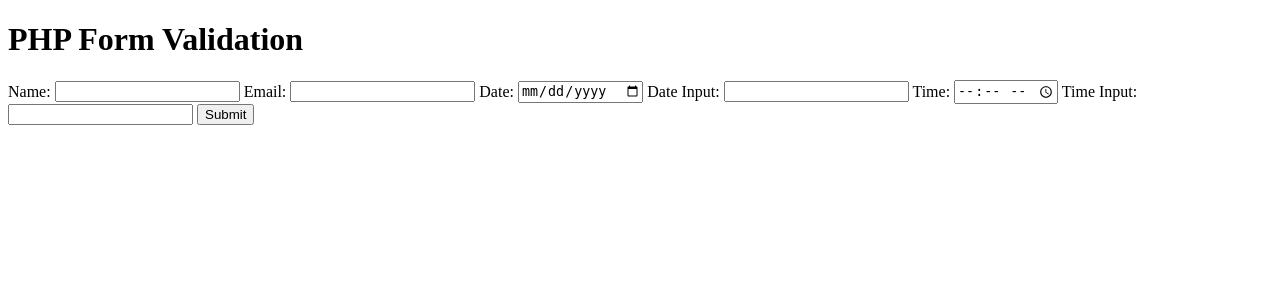
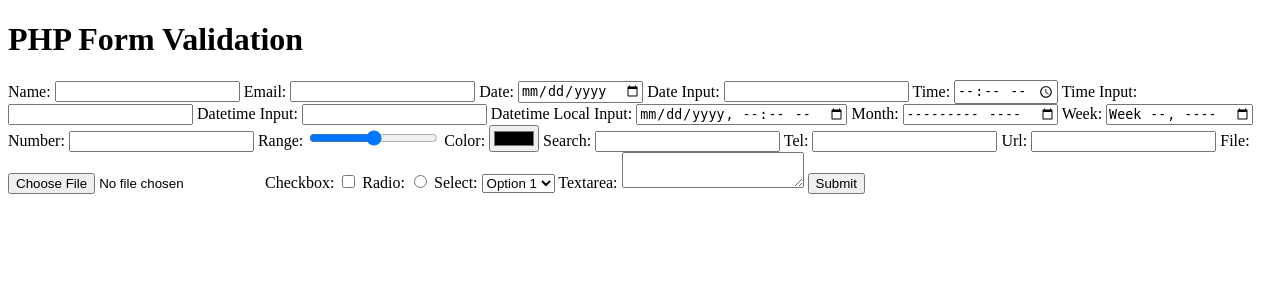
Before and after one commit to lulunac27a/php-form-validation, a PHP site: page / in a window 1280 px wide. Shown: the top 300 px of the page. Run offline with PHP 8.4, Linux system fonts and the light colour scheme.

Commit message:
Add more input fields

```diff
--- a/index.php
+++ b/index.php
@@ -20,6 +20,39 @@
         <input type="time" name="time" id="time">
         <label for="timeInput">Time Input:</label>
         <input type="text" name="timeInput" id="timeInput">
+        <label for="datetimeInput">Datetime Input:</label>
+        <input type="datetime" name="datetimeInput" id="datetimeInput">
+        <label for="datetimeLocalInput">Datetime Local Input:</label>
+        <input type="datetime-local" name="datetimeLocalInput" id="datetimeLocalInput">
+        <label for="month">Month:</label>
+        <input type="month" name="month" id="month">
+        <label for="week">Week:</label>
+        <input type="week" name="week" id="week">
+        <label for="number">Number:</label>
+        <input type="number" name="number" id="number">
+        <label for="range">Range:</label>
+        <input type="range" name="range" id="range">
+        <label for="color">Color:</label>
+        <input type="color" name="color" id="color">
+        <label for="search">Search:</label>
+        <input type="search" name="search" id="search">
+        <label for="tel">Tel:</label>
+        <input type="tel" name="tel" id="tel">
+        <label for="url">Url:</label>
+        <input type="url" name="url" id="url">
+        <label for="file">File:</label>
+        <input type="file" name="file" id="file">
+        <label for="checkbox">Checkbox:</label>
+        <input type="checkbox" name="checkbox" id="checkbox">
+        <label for="radio">Radio:</label>
+        <input type="radio" name="radio" id="radio">
+        <label for="select">Select:</label>
+        <select name="select" id="select">
+            <option value="option1">Option 1</option>
+            <option value="option2">Option 2</option>
+        </select>
+        <label for="textarea">Textarea:</label>
+        <textarea name="textarea" id="textarea"></textarea>
         <input type="submit" value="Submit">
     </form>
 </body>
```
Also changed, not shown: validate.php (+80 -3 lines).
